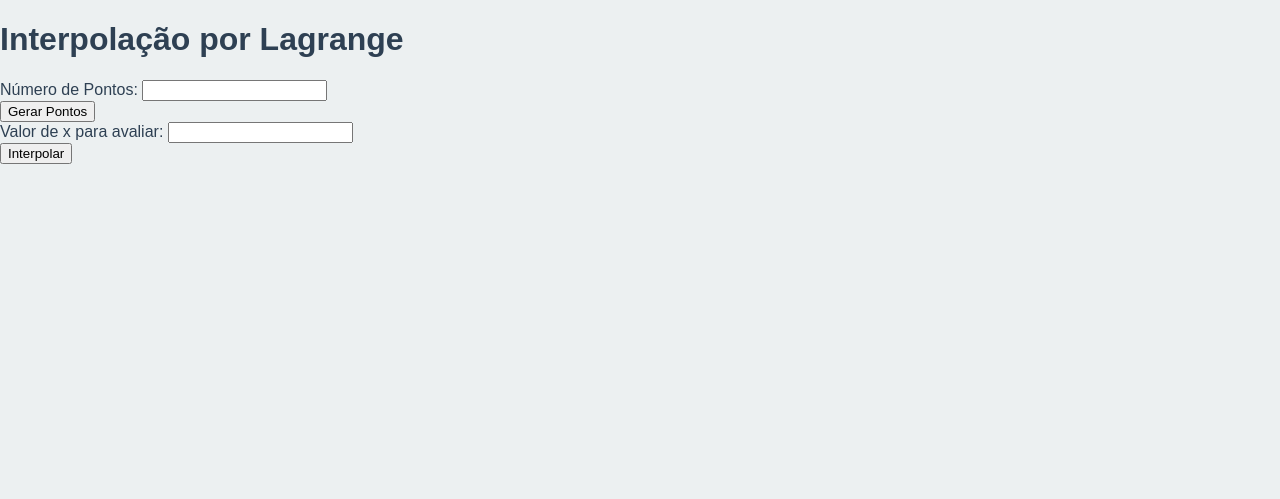
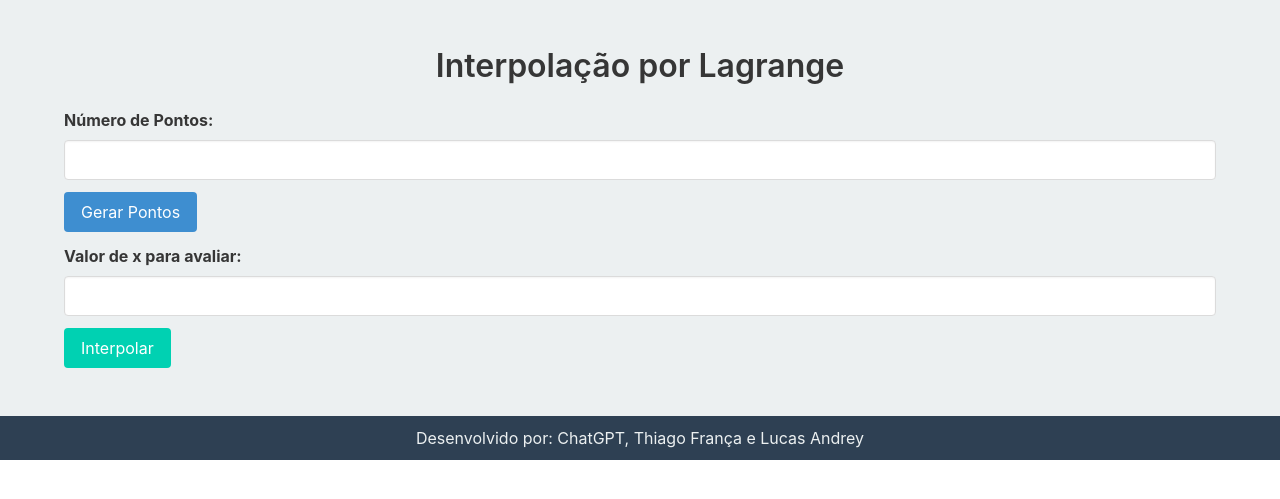
Before and after one commit to Thiagottf/CalculoNumerico, a Flask app: page /interpolacao in a window 1280 px wide. Shown: the top 499 px of the page. Run offline with Flask 3, Linux system fonts and the light colour scheme.

Commit message:
bulma adicionado no interpolacao.html

```diff
--- a/Templates/index.html
+++ b/Templates/index.html
@@ -18,7 +18,7 @@
         </section>
     </main>
     <footer>
-        <div class="footer">
+        <div class="rodape">
             <p>Desenvolvido por: ChatGPT, Thiago França e Lucas Andrey</p>
         </div>
     </footer>
--- a/Templates/interpolacao.html
+++ b/Templates/interpolacao.html
@@ -5,32 +5,75 @@
     <meta name="viewport" content="width=device-width, initial-scale=1.0">
     <title>Interpolação</title>
     <link rel="stylesheet" href="{{ url_for('static', filename='styles.css') }}">
+    <!-- Link do Bulma -->
+    <link href="https://cdn.jsdelivr.net/npm/bulma@0.9.3/css/bulma.min.css" rel="stylesheet">
 </head>
 <body>
-    <h1>Interpolação por Lagrange</h1>
+    <section class="section">
+        <div class="container">
+            <h1 class="title has-text-centered">Interpolação por Lagrange</h1>
             <form method="post">
-        <label>Número de Pontos: <input type="number" name="n" required></label><br>
+                <div class="field">
+                    <label class="label">Número de Pontos:</label>
+                    <div class="control">
+                        <input class="input" type="number" name="n" required>
+                    </div>
+                </div>
                 <div id="pontos_inputs"></div>
-        <button type="button" onclick="gerarPontos()">Gerar Pontos</button><br>
-        <label>Valor de x para avaliar: <input type="number" step="0.01" name="x_to_evaluate" required></label><br>
-        <button type="submit">Interpolar</button>
+                <div class="field">
+                    <div class="control">
+                        <button class="button is-info" type="button" onclick="gerarPontos()">Gerar Pontos</button>
+                    </div>
+                </div>
+                <div class="field">
+                    <label class="label">Valor de x para avaliar:</label>
+                    <div class="control">
+                        <input class="input" type="number" step="0.01" name="x_to_evaluate" required>
+                    </div>
+                </div>
+                <div class="field">
+                    <div class="control">
+                        <button class="button is-primary" type="submit">Interpolar</button>
+                    </div>
+                </div>
             </form>
 
             {% if resultado %}
+                <div class="notification is-success">
                     <p>{{ resultado }}</p>
                     <p>{{ polinomio }}</p>
+                </div>
             {% endif %}
+        </div>
+    </section>
 
     <script>
         function gerarPontos() {
             const n = document.querySelector('input[name="n"]').value;
             let pontosHtml = '';
             for (let i = 0; i < n; i++) {
-                pontosHtml += `<label>x${i}: <input type="number" name="x${i}" required></label>`;
-                pontosHtml += `<label>y${i}: <input type="number" name="y${i}" required></label><br>`;
+                pontosHtml += `
+                    <div class="field">
+                        <label class="label">x${i}:</label>
+                        <div class="control">
+                            <input class="input" type="number" name="x${i}" required>
+                        </div>
+                    </div>
+                    <div class="field">
+                        <label class="label">y${i}:</label>
+                        <div class="control">
+                            <input class="input" type="number" name="y${i}" required>
+                        </div>
+                    </div>
+                `;
             }
             document.getElementById('pontos_inputs').innerHTML = pontosHtml;
         }
     </script>
+    <footer>
+        <div class="rodape">
+            <p>Desenvolvido por: ChatGPT, Thiago França e Lucas Andrey</p>
+        </div>
+    </footer>
 </body>
 </html>
--- a/static/styles.css
+++ b/static/styles.css
@@ -72,7 +72,7 @@
     margin-bottom: 20px;
 }
 
-.footer {
+.rodape {
     text-align: center;
     padding: 10px;
     background-color: var(--cor-primaria);
```
Lines whose indentation alone changed are shown as unchanged.
